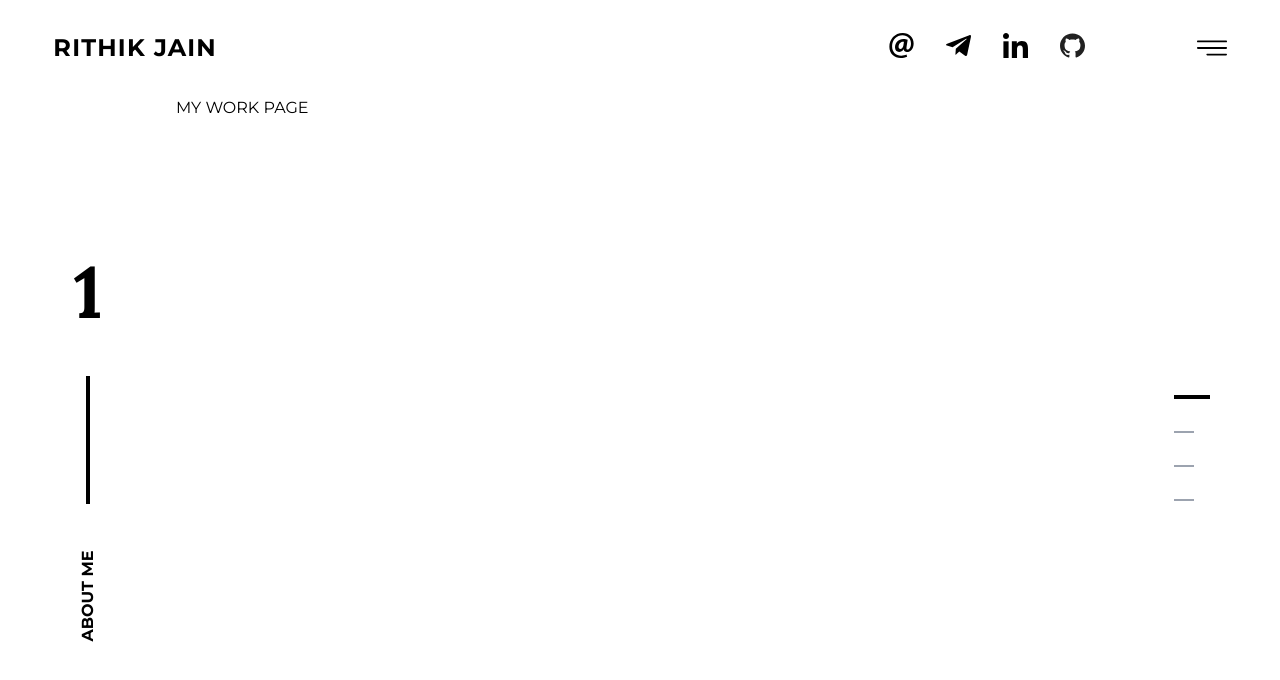
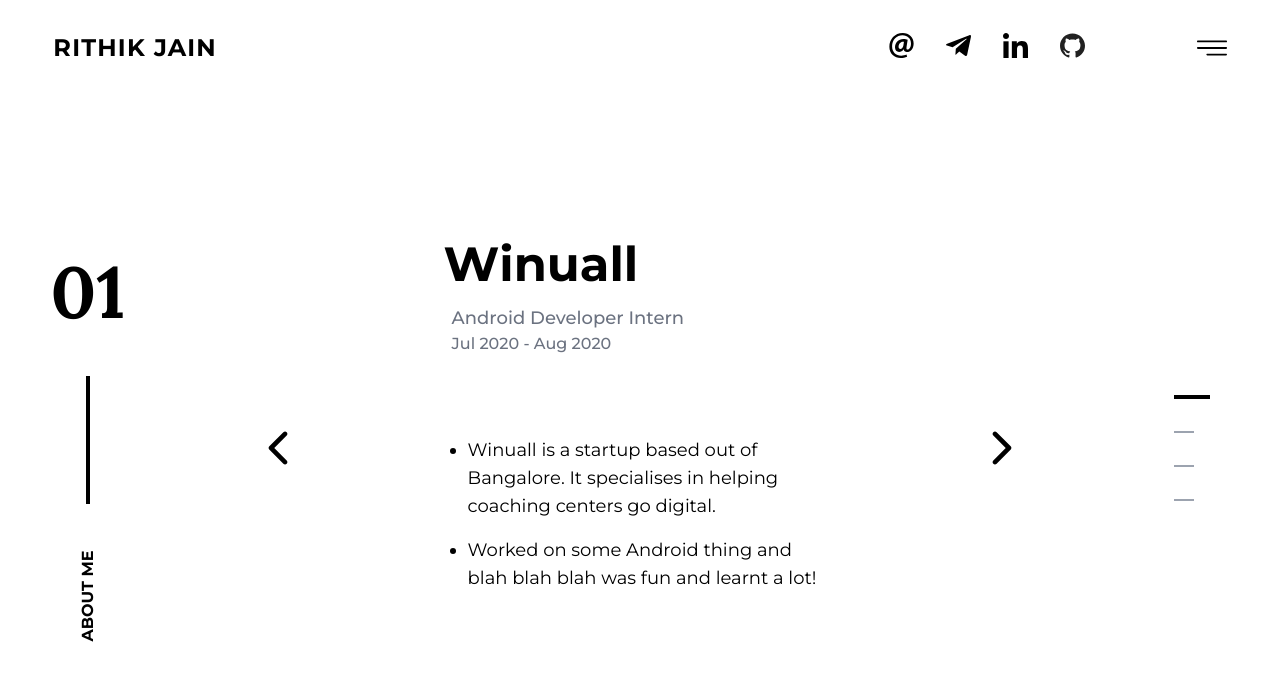
Before and after one commit to rithikjain/portfolio-web, a React (Create React App) app: page /work in a window 1280 px wide. Shown: the top 680 px of the page. Built offline with nearby package versions, Linux system fonts and the light colour scheme.

Commit message:
feat: work card setup

```diff
--- a/src/App.jsx
+++ b/src/App.jsx
@@ -21,7 +21,7 @@
       <div className="flex-col flex h-screen">
         <Header />
         <div className="flex flex-1">
-          <PageDescription pageNo={pageNo + 1} pageTitle={pagesTitle[pageNo]} />
+          <PageDescription pageNo={"0" + (pageNo + 1)} pageTitle={pagesTitle[pageNo]} />
 
           {/* Pages */}
           <div className="flex-1">
--- a/src/pages/Work.jsx
+++ b/src/pages/Work.jsx
@@ -1,11 +1,36 @@
-import React from 'react'
+import React from "react";
+import { IoIosArrowBack, IoIosArrowForward } from "react-icons/io";
 
 const Work = () => {
   return (
-    <div>
-      <h1>MY WORK PAGE</h1>
+    <div className="flex h-full items-center justify-center">
+      <div className="h-3/4 w-10/12 flex items-center">
+        <IoIosArrowBack size="50" className="cursor-pointer" />
+        <div className="flex-1 h-full flex flex-col items-center justify-center mb-16">
+          <div className="w-7/12 flex flex-col">
+            <h1 className="font-bold text-5xl">Winuall</h1>
+            <p className="ml-2 mt-4 text-lg text-gray-500 font-medium">
+              Android Developer Intern
+            </p>
+            <p className="ml-2 text-gray-500 font-medium">
+              Jul 2020 - Aug 2020
+            </p>
+            <ul className="list-disc mt-20 ml-6 text-lg">
+              <li>
+                Winuall is a startup based out of Bangalore. It specialises in
+                helping coaching centers go digital.
+              </li>
+              <li className="mt-4">
+                Worked on some Android thing and blah blah blah was fun and
+                learnt a lot!
+              </li>
+            </ul>
+          </div>
+        </div>
+        <IoIosArrowForward size="50" className="cursor-pointer" />
+      </div>
     </div>
-  )
-}
+  );
+};
 
-export default Work
+export default Work;
```
